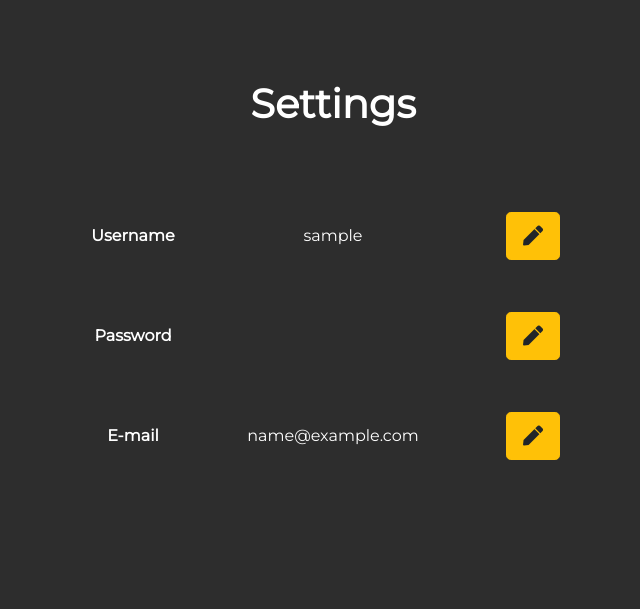
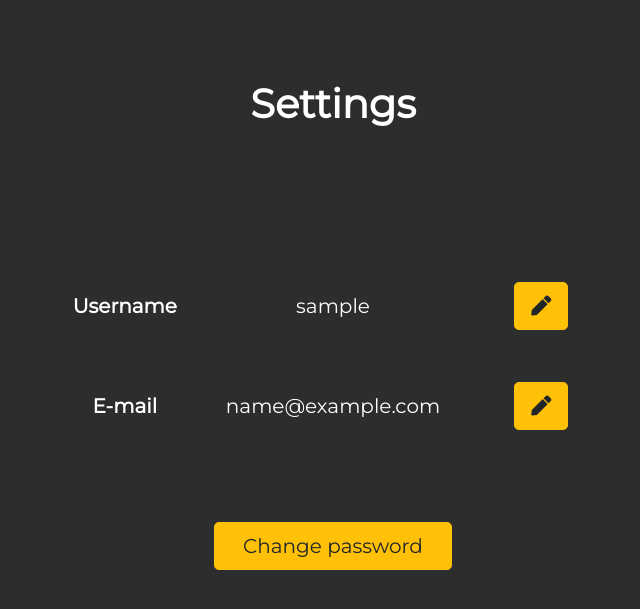
Before and after one commit to marcelkawski/match-predictor, a Django app: page /accounts/settings/ in a window 1280 px wide. Shown: the part 69-678 px from the top of the page, without its empty margins (307-947 px from the left). Run offline with Django 3.2, Linux system fonts and the light colour scheme; the visitor is signed in with stand-in values (Sample User, id 1); some libraries are stand-ins or nearby versions.

Commit message:
Add change password feature

```diff
--- a/accounts/static/accounts/css/accounts.css
+++ b/accounts/static/accounts/css/accounts.css
@@ -34,9 +34,9 @@
     margin-right:5px;
 }
 
-#user-settings {
+.user-settings {
     padding-top: 70px;
-  font-size: 30px;
+    font-size: 20px;
 }
 
 #user-settings-table {
@@ -52,3 +52,7 @@
 .user-settings-row {
     height: 100px;
 }
+
+.settings-buttons {
+    padding-top: 50px;
+}
--- a/accounts/templates/accounts/user_settings.html
+++ b/accounts/templates/accounts/user_settings.html
@@ -17,13 +17,6 @@
           </td>
         </tr>
         <tr class="user-settings-row">
-          <td><strong>Password</strong></td>
-          <td></td>
-          <td><a href="#" class="btn btn-lg btn-warning">
-            <i class="fas fa-pen"></i></a>
-          </td>
-        </tr>
-        <tr class="user-settings-row">
           <td><strong>E-mail</strong></td>
           <td>{{ user.email }}</td>
           <td><a href="{% url 'accounts:change_email' %}" class="btn btn-lg btn-warning">
@@ -31,6 +24,13 @@
           </td>
         </tr>
       </table>
+
+      <div class="w-25 p-3 container text-center">
+        <div class="settings-buttons">
+          <a href="{% url 'accounts:change_password' %}" class="btn btn-lg btn-warning btn-block">Change password</a>
+        </div>
+      </div>
+
     </div>
   </div>
 {% endblock %}
--- a/accounts/urls.py
+++ b/accounts/urls.py
@@ -34,6 +34,7 @@ urlpatterns = [
         name='reset_pwd_conf'
       ),
     path('settings/', views.UserSettingsView.as_view(), name='user_settings'),
-    path('settings/change_username/', views.change_username, name='change_username'),
-    path('settings/change_email/', views.change_email, name='change_email'),
+    path('settings/change-username/', views.change_username, name='change_username'),
+    path('settings/change-email/', views.change_email, name='change_email'),
+    path('change-password/', views.change_password, name='change_password'),
 ]
--- a/accounts/views.py
+++ b/accounts/views.py
@@ -4,14 +4,16 @@ from django.contrib.auth.models import User
 from django.utils.encoding import force_bytes, force_text
 from django.utils.http import urlsafe_base64_encode, urlsafe_base64_decode
 from django.contrib.auth.mixins import LoginRequiredMixin
-from django.shortcuts import render, reverse
+from django.shortcuts import render, reverse, redirect
 from django.contrib.auth import get_user_model
 from django.contrib.sites.shortcuts import get_current_site
 from django.template.loader import get_template
 from django.conf import settings
 from django.core.mail import EmailMessage
 from django.contrib.auth.forms import AuthenticationForm
-from django.shortcuts import redirect
+from django.contrib import messages
+from django.contrib.auth import update_session_auth_hash
+from django.contrib.auth.forms import PasswordChangeForm
 from accounts.tokens import user_tokenizer
 from accounts.forms import CreateUserForm, ChangeUsernameForm, ChangeEmailForm
 
@@ -106,3 +108,20 @@ def change_email(request):
         form = ChangeEmailForm(instance=request.user)
         args = {'form': form}
         return render(request, 'accounts/change_email.html', args)
+
+
+def change_password(request):
+    if request.method == 'POST':
+        form = PasswordChangeForm(request.user, request.POST)
+        if form.is_valid():
+            user = form.save()
+            update_session_auth_hash(request, user)
+            messages.success(request, 'Your password was successfully updated.')
+            return render(request, 'accounts/password_changed.html')
+        else:
+            messages.error(request, 'Error occurred.')
+    else:
+        form = PasswordChangeForm(request.user)
+    return render(request, 'accounts/change_password.html', {
+        'form': form
+    })
```
Also changed, not shown: accounts/templates/accounts/change_password.html (added, +14 -0 lines), accounts/templates/accounts/password_changed.html (added, +13 -0 lines). Lines whose indentation alone changed are shown as unchanged.
